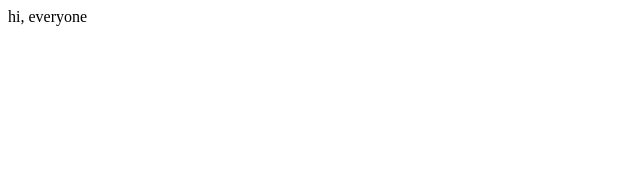
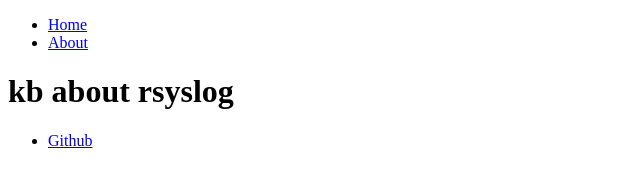
Before and after one commit to 156420591/rsyslog, a plain HTML site: page index.html in a window 1280 px wide. Shown: the whole page, without its empty margins (0-640 px from the left). Drawn offline with Linux system fonts and the light colour scheme.

Commit message:
Update index.html

```diff
--- a/index.html
+++ b/index.html
@@ -1 +1,24 @@
-hi, everyone
+<!DOCTYPE html>
+<html>
+	<head>
+		<title>kb about rsyslog centralize log</title>
+	</head>
+	<body>
+		<nav>
+    		<ul>
+        		<li><a href="/">Home</a></li>
+	        	<li><a href="/about">About</a></li>
+    		</ul>
+		</nav>
+		<div class="container">
+    		<div class="blurb">
+        		<h1>kb about rsyslog</h1>
+    		</div><!-- /.blurb -->
+		</div><!-- /.container -->
+		<footer>
+    		<ul>
+        		<li><a href="https://github.com/156420591">Github</a></li>
+			</ul>
+		</footer>
+	</body>
+</html>
```
